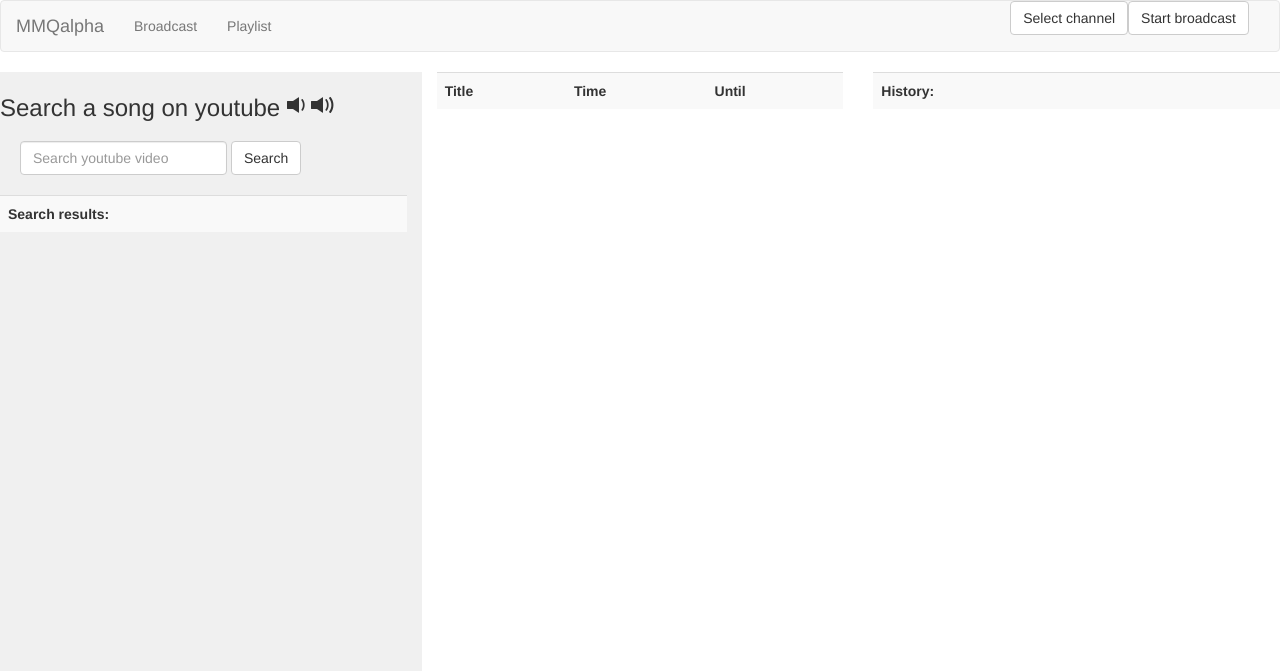
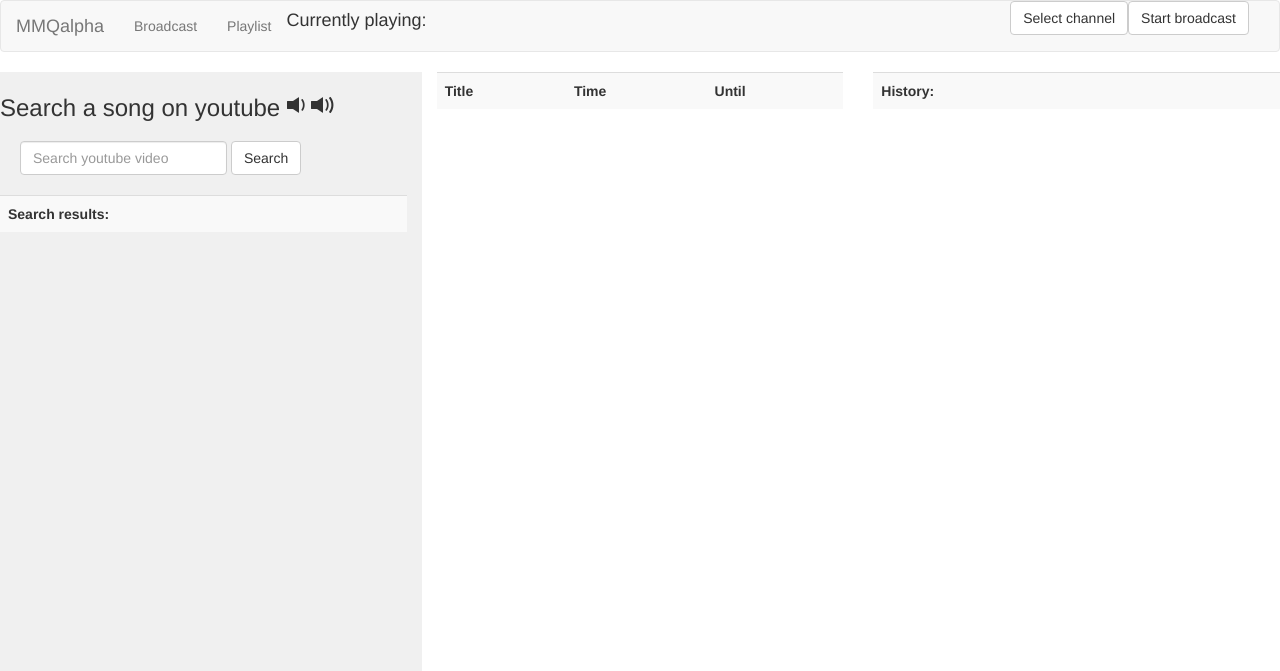
Before and after one commit to jjmartens/mmq, a Flask app: template templates/channelindex.html in a window 1280 px wide. Shown: the top 671 px of the page. Run offline with Flask 2, Linux system fonts and the light colour scheme; the template is opened without the code that fills it, so the values that code supplies are empty; parts of the project's set-up code (start-up, migrations or seed data) failed here and were passed over; some libraries are stand-ins or nearby versions.

Commit message:
currently playing back

```diff
--- a/templates/channelindex.html
+++ b/templates/channelindex.html
@@ -22,6 +22,7 @@
           <ul class="nav navbar-nav">
               <li><a ng-class="{ active: viewId == 0}" data-ng-click="viewId=0;">Broadcast</a></li>
               <li><a ng-class="{ active: viewId == 1}" data-ng-click="viewId=1;">Playlist</a></li>
+              <li><h4 id="current">Currently playing: {[{ youtube.videoTitle }]}</h4></li>
           </ul>
            <div class="form-group pull-right">
                 <button class="btn btn-default pull-right" data-ng-click="startBroadcast()">
```
